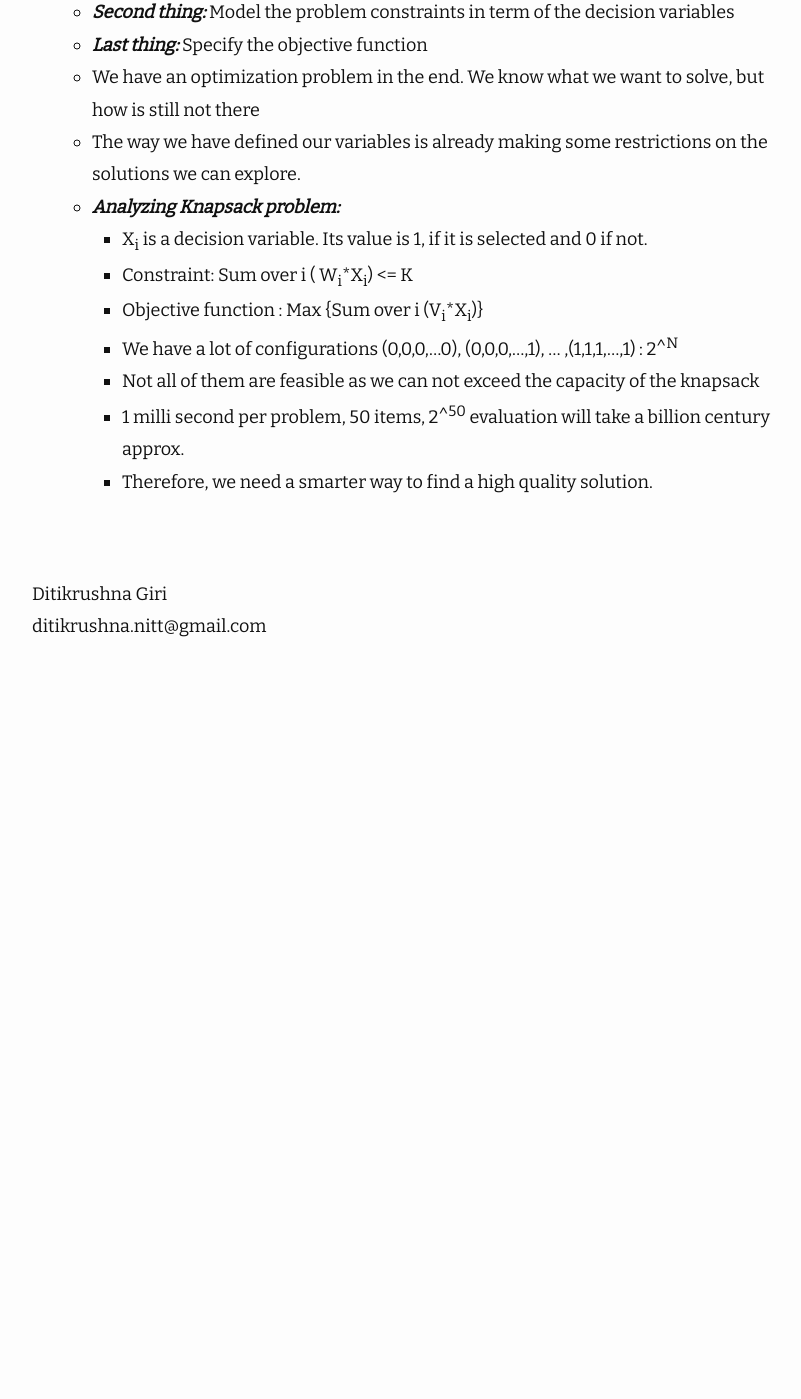
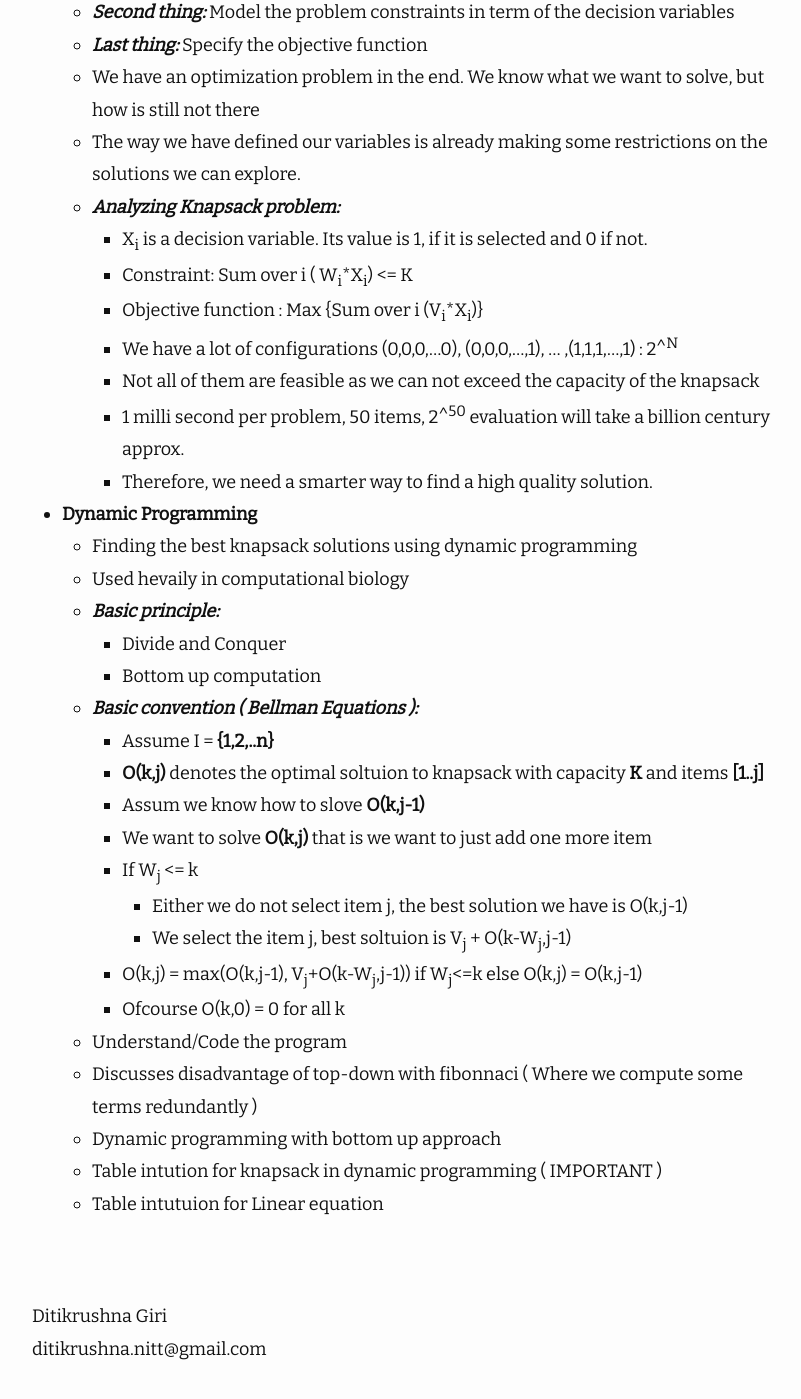
Before and after one commit to ditikrushna/eNotes, a Jekyll site: the page built from _posts/2020-05-18-Discrete Optimization by The University of Melbourne.md, in a window 1280 px wide and 1400 px high, scrolled down 1284 px. Shown: the whole window, without its empty margins (238-1039 px from the left). Built offline with Jekyll 4.4.1, drawn with Linux system fonts in a browser that asks for light colours; nearby versions of some CDN libraries; before the commit the page ends 1962 px from its top, so only the background shows below that.

Commit message:
Update 2020-05-18-Discrete Optimization by The University of Melbourne.md

```diff
--- a/_posts/2020-05-18-Discrete Optimization by The University of Melbourne.md
+++ b/_posts/2020-05-18-Discrete Optimization by The University of Melbourne.md
@@ -44,3 +44,24 @@ author: "Ditikrushna Giri"
 		- Not all of them are feasible as we can not exceed the capacity of the knapsack
 		- 1 milli second per problem, 50 items, 2^<sup>50</sup> evaluation will take a billion century approx.
 		- Therefore, we need a smarter way to find a high quality solution.
+ - **Dynamic Programming**
+	- Finding the best knapsack solutions using dynamic programming
+	- Used hevaily in computational biology
+	- ***Basic principle:***
+		- Divide and Conquer
+		- Bottom up computation
+	- ***Basic convention ( Bellman Equations ):***
+		- Assume I = **{1,2,..n}**
+		- **O(k,j)** denotes the optimal soltuion to knapsack with capacity **K** and items **[1..j]**
+		- Assum we know how to slove **O(k,j-1)**
+		- We want to solve **O(k,j)** that is we want to just add one more item
+		- If W<sub>j</sub> <= k
+			- Either we do not select item j, the best solution we have is O(k,j-1)
+			- We select the item j, best soltuion is V<sub>j</sub> + O(k-W<sub>j</sub>,j-1)
+		- O(k,j) = max(O(k,j-1), V<sub>j</sub>+O(k-W<sub>j</sub>,j-1)) if W<sub>j</sub><=k else O(k,j) = O(k,j-1)
+		- Ofcourse O(k,0) = 0 for all k
+	- Understand/Code the program
+	- Discusses disadvantage of top-down with fibonnaci ( Where we compute some terms redundantly )
+	- Dynamic programming with bottom up approach
+	- Table intution for knapsack in dynamic programming ( IMPORTANT )
+	- Table intutuion for Linear equation
```
